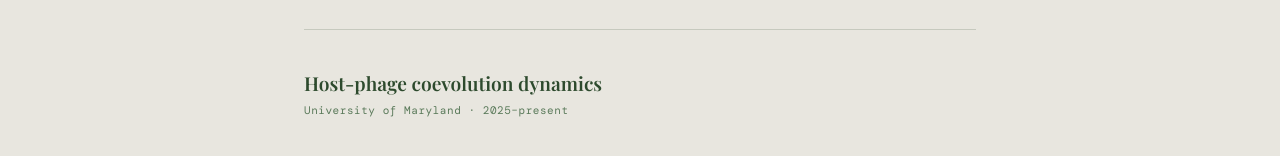
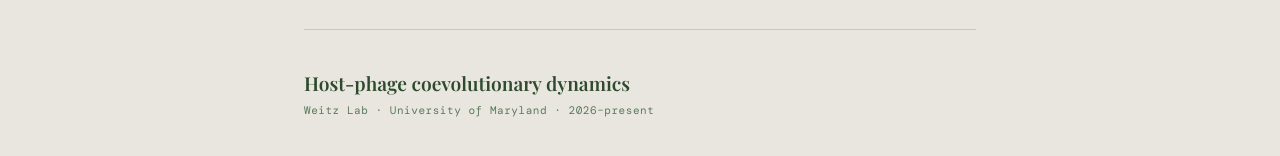
Before and after one commit to ethanrappaport/ethanrappaport.github.io, a plain HTML site: page index.html in a window 1280 px wide. Both pictures are taken after a click on the link "RESEARCH". Shown: the part 624-780 px from the top of the page. Drawn offline with nearby package versions, Linux system fonts and the light colour scheme; a web font is replaced by a local one.

Commit message:
Update index.html

```diff
--- a/index.html
+++ b/index.html
@@ -450,8 +450,8 @@ hr.divider { border:none; border-top:0.5px solid var(--rule); margin:2.5rem 0; }
       </div>
     </div>
     <div class="research-block anim anim-d3">
-      <h3>Host-phage coevolution dynamics</h3>
-      <div class="meta">University of Maryland &middot; 2025&ndash;present</div>
+      <h3>Host-phage coevolutionary dynamics</h3>
+      <div class="meta">Weitz Lab &middot; University of Maryland &middot; 2026&ndash;present</div>
       <div class="research-img-wrap">
         <img src="research-phage.jpg" alt="Host-phage coevolution" class="research-img"
              onerror="this.style.display='none'">
```
